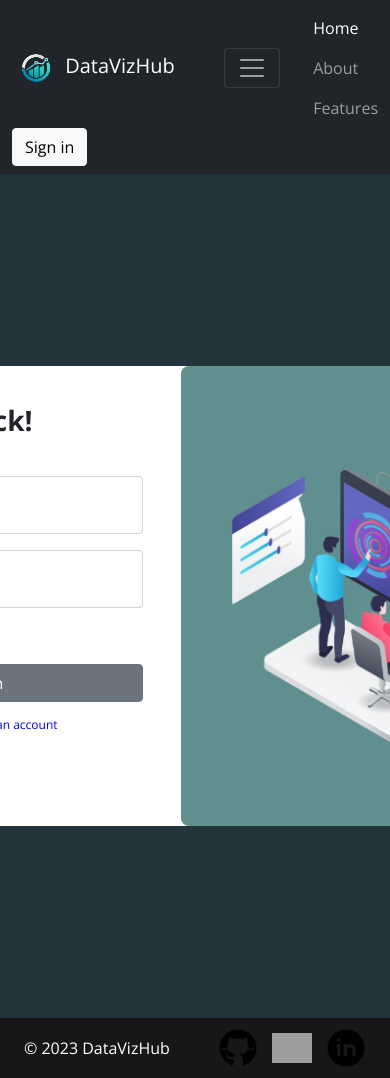
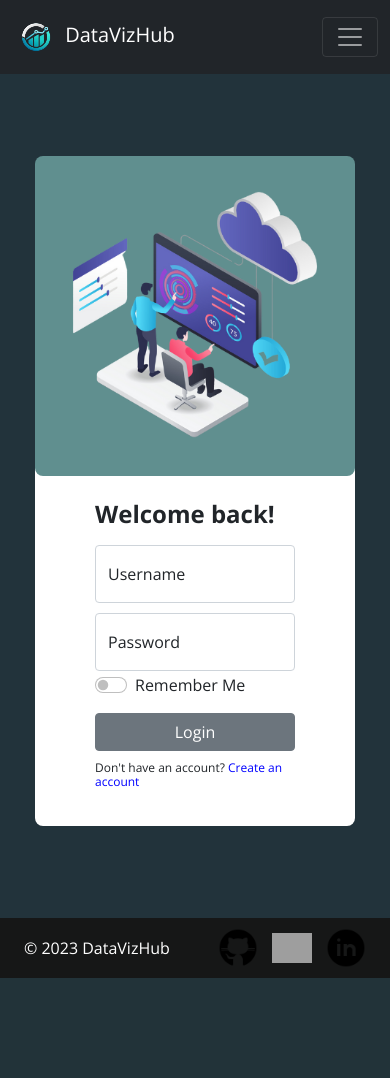
Before and after one commit to badrbnh/Data_Visualizer, a Flask app: page /login in a window 390 px wide; the page is wider, and only the part inside the window is pictured. After the commit the page ends 978 px from the top of that part, so only its background shows below. Run offline with Flask 3, Linux system fonts and the light colour scheme; parts of the project's set-up code (start-up, migrations or seed data) failed here and were passed over; some libraries are stand-ins or nearby versions; grey boxes are pictures that could not be loaded.

Commit message:
responsive 0.1

```diff
--- a/web_flask/static/styles/login.css
+++ b/web_flask/static/styles/login.css
@@ -64,3 +64,45 @@
   width: 430px;
   height: 430px;
 }
+
+@media only screen and (max-width: 500px) {
+  .login-form-container {
+    display: flex;
+    flex-direction: column-reverse;
+    align-items: center;
+    justify-content: center;
+    width: 320px;
+    height:660px;
+  }
+  .login-form-container .login-container {
+    width: 200px;
+    height: 560px;
+    margin-top: 24px;
+  }
+  .login-form-container .login-container h2{
+    font-size: 24px;
+    width: 200px;
+    margin-bottom: 16px;
+  }
+  .login-form-container .login-container form {
+    height: 200px;
+    gap: 16px;
+  }
+  .login-form-container .login-container .form-floating{
+    width: 200px;
+    height: 36px;
+    margin-bottom: 8px;
+  }
+  .login-form-container .login-container .form-check {
+    margin: 0;
+  }
+  .login-form-container .login-img {
+    width: unset;
+    height: unset;
+  }
+  .login-form-container .login-img-cont img {
+    width: 320px;
+    height: 320px;
+  }
+
+}
--- a/web_flask/static/styles/nav.css
+++ b/web_flask/static/styles/nav.css
@@ -84,3 +84,10 @@ header {
 .sub-menu-link:hover p {
   font-weight: 600;
 }
+
+@media only screen and (max-width: 500px) {
+
+  .collapse .btn {
+    margin: 12px 0;
+  }
+}
--- a/web_flask/templates/base.html
+++ b/web_flask/templates/base.html
@@ -51,10 +51,11 @@
             DataVizHub
           </a>
           {% endif %}
+          {% if current_user.is_anonymous %}
           <button class="navbar-toggler" type="button" data-bs-toggle="collapse" data-bs-target="#navbarNav" aria-controls="navbarNav" aria-expanded="false" aria-label="Toggle navigation">
             <span class="navbar-toggler-icon"></span>
           </button>
-          {% if current_user.is_anonymous %}
+          <div class="collapse navbar-collapse" id="navbarNav">
           <div class="navbar-nav">
             <a class="nav-link active" aria-current="page" href="{{ url_for("home") }}">Home</a>
             <a class="nav-link" href="#first-about-container">About</a>
@@ -62,6 +63,7 @@
           </div>
           <div class="btn btn-light">
             <a href="{{ url_for("login") }}">Sign in</a>
+          </div>
           </div>
           {% else %}
           <img
```
Also changed, not shown: web_flask/static/styles/home.css (+59 -5 lines), web_flask/static/styles/register.css (+41 -0 lines), web_flask/templates/home.html (+2 -13 lines).
